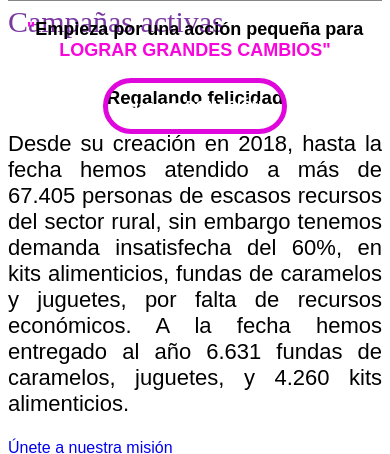
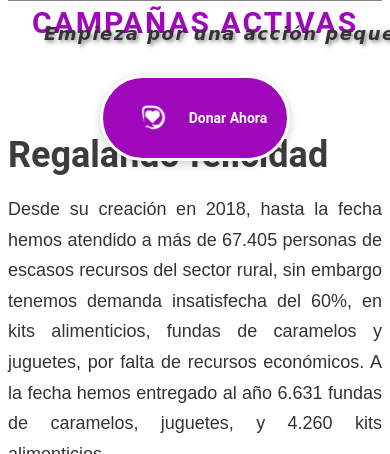
Before and after one commit to Fundesotec2025/ProyectoFundesotec, a PHP site: page /Vista/Donaciones.html in a window 390 px wide; the page is wider, and only the part inside the window is pictured. Shown: the part 63-517 px from the top of that part. Run offline with PHP 8.4, Linux system fonts and the light colour scheme.

Commit message:
Cambios realizados el 15 del 05

```diff
--- a/EstilosCss/Donaciones.css
+++ b/EstilosCss/Donaciones.css
@@ -39,28 +39,53 @@
 }
 
 .inicioDonaciones p {
+     font-family: 'Lobster', cursive;
     font-weight: bold;
-    font-size: 30px;
+    font-size: 2.5rem;
+    letter-spacing: 1.5px;
+    text-indent: 2em;
+    line-height: 1.6;
+    text-shadow: 2px 2px 4px rgba(0,0,0,0.5);
+    font-style: italic;
 }
 
-.inicioDonaciones p span {
-    font-size: 35px;
-    color: #f707db;
+/* ------------------------------------------------------------- Botón Donación ------------------------------------------------------------- */
+.btn-donacion {
+    display: inline-flex;
+    align-items: center;
+    justify-content: center;
+    gap: 6px;
+    padding: 2px 16px;
+    background-color: #9f07ba;
+    color: white;
+    border: 3px solid white;
+    border-radius: 50px;
+    text-decoration: none;
+    font-weight: bold;
+    font-family: 'Roboto', sans-serif;
+    font-size: 20px;
+    transition: all 0.3s ease;
+    box-shadow: 0 3px 10px rgba(0, 0, 0, 0.2);
+    line-height: 1;
 }
 
-.inicioDonaciones a {
-    text-decoration: none;
-    padding: 20px 30px;
-    border: solid 5px #df07db;
-    color: #fff;
-    font-weight: bold;
-    border-radius: 35px;
+.btn-donacion:hover {
+    background-color: #ffffff;
+    color: #9f07ba;
+    border-color: #d6b3ff;
 }
 
-.inicioDonaciones a:hover {
-    background-color: #df07db;
+.btn-donacion .imagen-donar {
+    width: 60px;
+    height: 50px;
+    transition: filter 0.3s ease;
+    filter: brightness(0) invert(1);
+    object-fit: contain;
 }
 
+.btn-donacion:hover .imagen-donar {
+    filter: none;
+}
 /* fin  estilos de inicio nosotros  */
 .tiendasSolidarias img {
     width: 90%;
@@ -69,12 +94,14 @@
 }
 
 .campActivas {
-    font-family: "Lobster", serif;
-    font-weight: 400;
-    font-style: normal;
+     font-family: 'Roboto', sans-serif;
     font-size: 50px;
-    color: #7a39a0;
-    margin-bottom: 3%;
+    font-weight: 700;
+    color: #9f07ba;
+    text-align: center;
+    margin-bottom: 40px;
+    text-transform: uppercase;
+    letter-spacing: 2px;
 }
 
 .contenedorCampActivas {
@@ -83,14 +110,19 @@
 }
 
 .contenedorCampActivas h3 {
-    text-align: center;
-    font-weight: bold;
-    margin-bottom: 20px;
+  font-family: 'Roboto', sans-serif;
+    font-size: 36px;
+    font-weight: 700;
+    color: #3d3c3c;
+    margin-bottom: 10px;
 }
 
 .contenedorCampActivas p {
+      font-size: 18px;
+    line-height: 1.7;
+    color: #333;
     text-align: justify;
-    font-size: 22px;
+    margin-bottom: 25px;
 }
 
 .ContebedorVideo iframe {
@@ -144,13 +176,11 @@
 
 /* Estilo para el texto descriptivo */
 .donacionesFundesotec p {
-    font-size: 20px;
-    line-height: 1.8;
-    color: #030303;  /* Texto gris más oscuro para mayor legibilidad */
-    text-align: justify;  /* Justificar el texto */
-    margin-bottom: 300px;  /* Aumento de la separación con el formulario */
-    max-width: 800px;
-    margin: 0 auto;
+       font-size: 18px;
+    line-height: 1.7;
+    color: #333;
+    text-align: justify;
+    margin-bottom: 25px;
 }
 
 /* Estilo para el formulario de donaciones */
@@ -173,7 +203,7 @@
 
 label {
     font-weight: 600;
-    color: #003366;
+    color: #8700d4;
     font-size: 16px;
     display: block;
     margin-bottom: 8px;
@@ -304,7 +334,11 @@ button[type="submit"]:hover {
 
     .inicioDonaciones p,
     .inicioDonaciones p span {
-        font-size: 20px;
+        font-size: 18px;
+    line-height: 1.7;
+    color: #333;
+    text-align: justify;
+    margin-bottom: 25px;
     }
 
     .inicioDonaciones a {
--- a/Vista/Donaciones.html
+++ b/Vista/Donaciones.html
@@ -7,7 +7,7 @@
     <script async src="https://www.googletagmanager.com/gtag/js?id=G-74WS4X4NPE"></script>
     <script>
         window.dataLayer = window.dataLayer || [];
-    function gtag(){dataLayer.push(arguments);}
+        function gtag() { dataLayer.push(arguments); }
         gtag('js', new Date());
 
         gtag('config', 'G-74WS4X4NPE');
@@ -23,10 +23,14 @@
     <!-- Hero Section -->
     <div class="container-fluid hero bg-primary text-white text-center py-5 inicioDonaciones">
         <div class="row full-width justify-content-center">
-            <div class="col-12 col-md-6">
-                <p><span>"</span>Empieza por una acción pequeña para <span>LOGRAR GRANDES CAMBIOS"</span></p><br>
-                <a href="#Donaciones"><i class="bi bi-heart-fill"></i> Haz una DONACIÓN</a>
+           <div class="col-12 col-md-6 text-center">
+    <p style="white-space: nowrap; text-align: center;">Empieza por una acción pequeña para lograr grandes cambios</p>
+    <a href="index.php?page=Vista/Donaciones.html" class="btn-donacion">
+        <img src="Img/Donar.png" alt="Donar" class="imagen-donar">
+        Donar Ahora
+    </a>
 </div>
+
         </div>
     </div>
     <!-- quienes somos -->
@@ -48,7 +52,8 @@
                     </div>
                     <div class="col-12 col-md-6 mb-4">
                         <a href="https://www.change.org/p/regalando-felicidad-en-las-comunidades-rurales-del-ecuador?recruiter=1351359923&recruited_by_id=5079e1f0-7516-11ef-88db-3f27f8f0f39d&utm_source=share_petition&utm_campaign=petition_dashboard&utm_medium=copylink"
-                            target="_blank"> <i class="bi bi-box2-heart-fill"></i> Únete a nuestra misión</a>
+                            target="_blank" style="color: purple;"> <i class="bi bi-box2-heart-fill"></i> Únete a
+                            nuestra misión</a>
                     </div>
                 </div>
             </div>
@@ -68,18 +73,27 @@
             </div>
             <div class="col-12 col-md-6 mb-4 gggg"><br>
                 <p>
-                    Expandir las tiendas solidaria existentes desde el 2019, donde los beneficiarios obtiene productos a
-                    precios por debajo del 25% mercado (trueque), mediante la venta directa e innovación del comercio
-                    electrónico (plataforma). Nuestro enfoque incluye la capacitación en comercio justo, habilidades
-                    digitales, gastronomía y artes manuales, motivando a las personas a crear sus propias PYMES,
-                    mediante créditos de la Caja de Ahorro y Crédito para disminuir el desempleo.
+
+                    Desde 2019, Fundesotec opera una tienda solidaria que permite a los beneficiarios adquirir productos
+                    a precios hasta un 25% por debajo del valor de mercado,
+                    con opciones de trueque. Buscamos expandir esta iniciativa mediante la venta directa y el desarrollo
+                    de una plataforma innovadora de comercio electrónico.
+                    Además, ofrecemos capacitaciones en comercio justo, habilidades digitales, gastronomía y artes
+                    manuales para empoderar a las personas en la creación de
+                    sus propias PYMES. A través de créditos otorgados por nuestra Caja de Ahorro y Crédito, promovemos
+                    el autoempleo y contribuimos a reducir el desempleo
+                    en comunidades vulnerables.
                 </p>
                 <div class="row justify-content-center donaciones">
                     <div class="col-12 col-md-6 mb-4">
                         <!-- <a href="https://chuffed.org/login" target="_blank">DONAR</a> -->
                     </div>
                     <div class="col-12 col-md-6 mb-4">
-                        <a href="https://chuffed.org/project/112981-tiendas-solidarias" target="_blank"> <i class="bi bi-box2-heart-fill"></i> Únete a nuestra misión</a>
+                        <a href="https://chuffed.org/project/112981-tiendas-solidarias" target="_blank"
+                            style="color: purple;"> <i class="bi bi-box2-heart-fill"></i> Únete a nuestra misión</a>
+
+                        </a>
+
                     </div>
                 </div>
             </div>
@@ -88,20 +102,20 @@
     <div class="container contenedorCampActivas">
         <div class="row justify-content-center">
             <div class="col-12 col-md-6 mb-4"><br>
-                <h3 class="text-center">ECONOMÍA DEL CUIDADO, ENFOCADO A LAS MUJERES</h3>
+                <h3 class="text-center">ECONOMÍA DEL CUIDADO: APOYANDO A LAS MUJERES</h3>
                 <p>
-                    El dinero recaudado ayuda a la innovación de la agricultura orgánica, capacitación en comercio justo
-                    y la compra de bienes, semillas, creación de Pymes, y al desarrollo humano de sus poblaciones.
-                    Puesto que el 98 % de su trabajo es empírico. Este proyecto es transformador, creativo,
-                    multidisciplinario, Inclusivo, productivo, hermenéutico, con la capacitación, técnica de los
-                    cultivos, comercio justo, creación de Pymes del café, maní y caña, para consumo y exportación.
+                    El proyecto Economía del Cuidado de Fundesotec, enfocado en mujeres, utiliza los fondos recaudados para impulsar la agricultura orgánica, capacitar en comercio justo, comprar insumos y semillas, y crear pequeñas empresas. Como el 98% de las mujeres trabajan de manera empírica, este proyecto innovador y participativo las empodera mediante talleres prácticos sobre cultivos, comercio justo y la producción de café, maní y caña para el mercado local y la exportación. Así, promovemos un desarrollo humano sostenible, inclusivo y productivo que transforma vidas.
                 </p>
                 <div class="row donaciones">
                     <div class="col-12 col-md-6 mb-4">
                         <!-- <a href="https://chuffed.org/login" target="_blank">DONAR</a> -->
                     </div>
                     <div class="col-12 col-md-6 mb-4">
-                        <a href="https://chuffed.org/project/112981-tiendas-solidarias" target="_blank"><i class="bi bi-box2-heart-fill"></i> Únete a nuestra misión</a>
+                        <a href="https://chuffed.org/project/112981-tiendas-solidarias" target="_blank"
+                            style="color: purple;">
+                            <i class="bi bi-box2-heart-fill"></i> Únete a nuestra misión
+                        </a>
+
                     </div>
                 </div>
             </div>
--- a/Vista/Estructura.html
+++ b/Vista/Estructura.html
@@ -39,12 +39,12 @@
         <div class="row justify-content-center contenedorDirectivos">
             <div class="col-12 col-md-4 mb-4 contenedorJimenes">
                 <p class="text-center">Jiménez Culqui Alex Roberto</p>
-                <p class="text-center">Precidente</p>
+                <p class="text-center">Presidente</p>
             </div>
             <div class="row justify-content-center">
                 <div class="col-12 col-md-4 contenedorTaipe">
                     <p class="text-center">Taipe Bolaños Marco Vinicio</p>
-                    <p class="text-center">VicePrecidente</p>
+                    <p class="text-center">VicePresidente</p>
                 </div>
                 <div class="col-12 col-md-4 contenedorMachuca">
                     <p class="text-center">Machuca Herrera Margarita Marlene</p>
--- a/configuracion/Conexion.php
+++ b/configuracion/Conexion.php
@@ -1,16 +1,16 @@
 <?php
 $hostname = "localhost";
 $user = "root";
-$password = "";
+$password = "fundesotec2025";
 $bdname = "FUNDESOTEC";
 // Conexión
-$conn = new mysqli($hostname, $user, $password, $bdname);
+$conn = new mysqli($hostname,$user,$password,$bdname);
 // Verificar la conexión
 if ($conn->connect_error) {
     die("Error al conectar: " . $conn->connect_error);
 }
 else {
-   // echo "Conexión exitosa";
+   // echo "Conexión exitosa" // hOLAAAAAAAAAAAAAAAAAAAA ;;
 
 }
 ?>
```
Also changed, not shown: EstilosCss/Nosotros.css (+14 -18 lines), EstilosCss/Noticias.css (+54 -19 lines), EstilosCss/Politicas.css (+27 -49 lines), EstilosCss/Proyectos.css (+3 -62 lines), Vista/Nosotros.html (+59 -24 lines), Vista/Noticias.html (+10 -5 lines), Vista/Politicas.html (+2 -44 lines), Vista/Proyectos.html (+14 -7 lines). Lines whose indentation alone changed are shown as unchanged.
